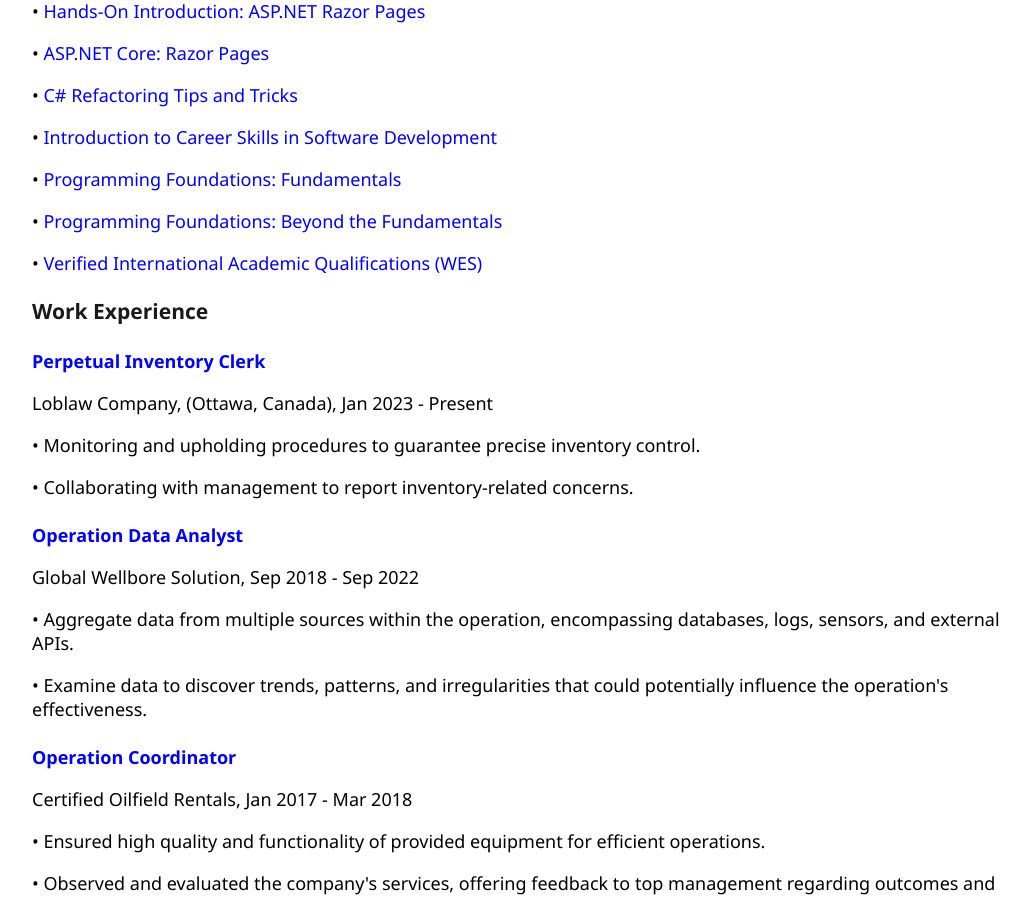
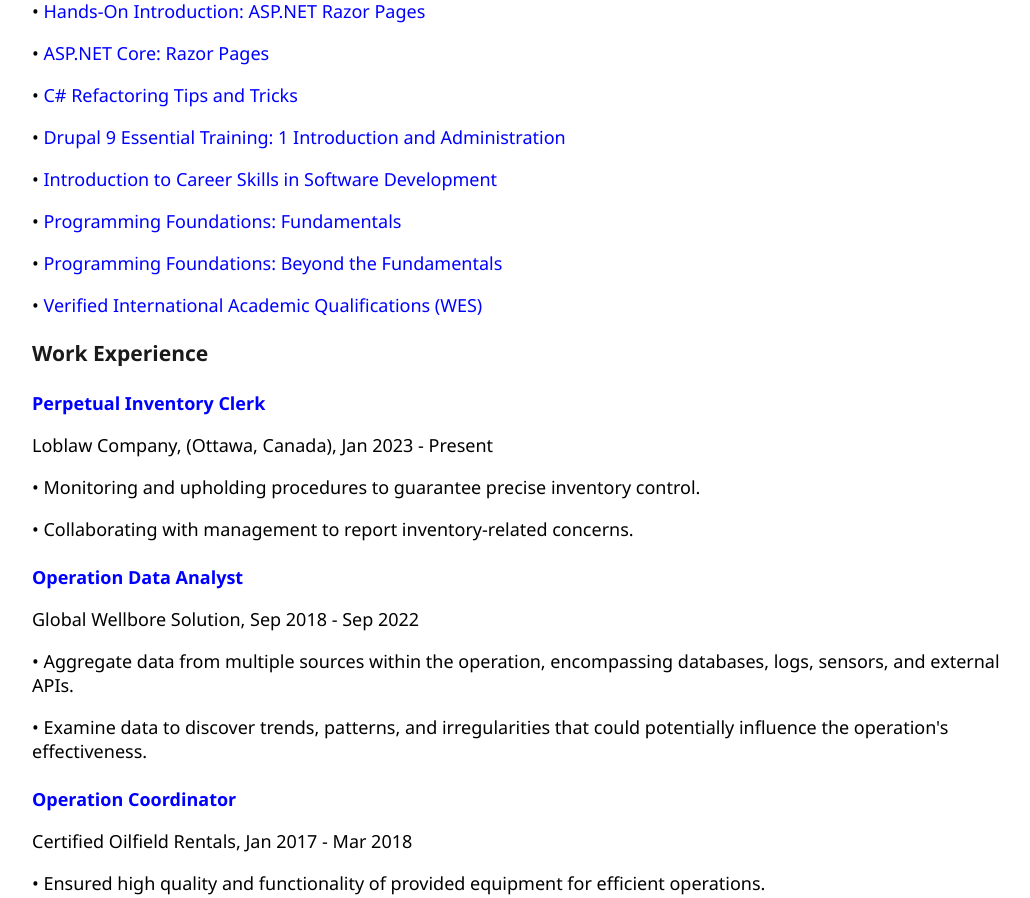
Before and after one commit to Idenshah/WebSite, a React (Create React App) app: page /about in a window 1280 px wide. Shown: the part 1540-2438 px from the top of the page, without its empty margins (113-1143 px from the left). Built offline with nearby package versions, Linux system fonts and the light colour scheme.

Commit message:
drupal is added.

```diff
--- a/src/Pages/AboutPage.js
+++ b/src/Pages/AboutPage.js
@@ -171,6 +171,15 @@
           <dl>
             •{" "}
             <a
+              href="https://www.linkedin.com/learning/certificates/65ccc6ba0f3303e974680e696a11441f1e59e9735531354a670ac689334fc965?u=2199673"
+              className="certification-link"
+            >
+              Drupal 9 Essential Training: 1 Introduction and Administration
+            </a>
+          </dl>
+          <dl>
+            •{" "}
+            <a
               href="https://www.linkedin.com/learning/certificates/dffef7e714760ad4549694195fd3fca4a9a005ec127e79a39f7911e8cd39a1f5?u=2199673"
               className="certification-link"
             >
```
